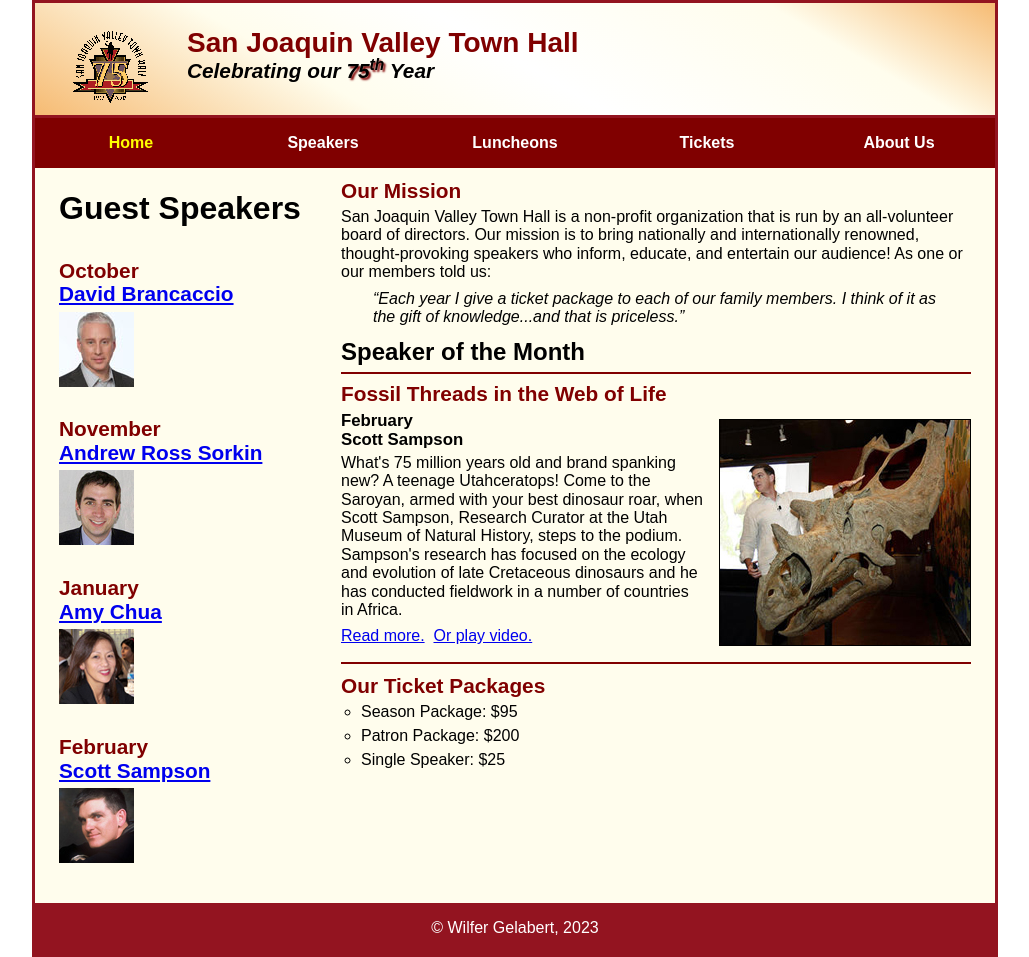
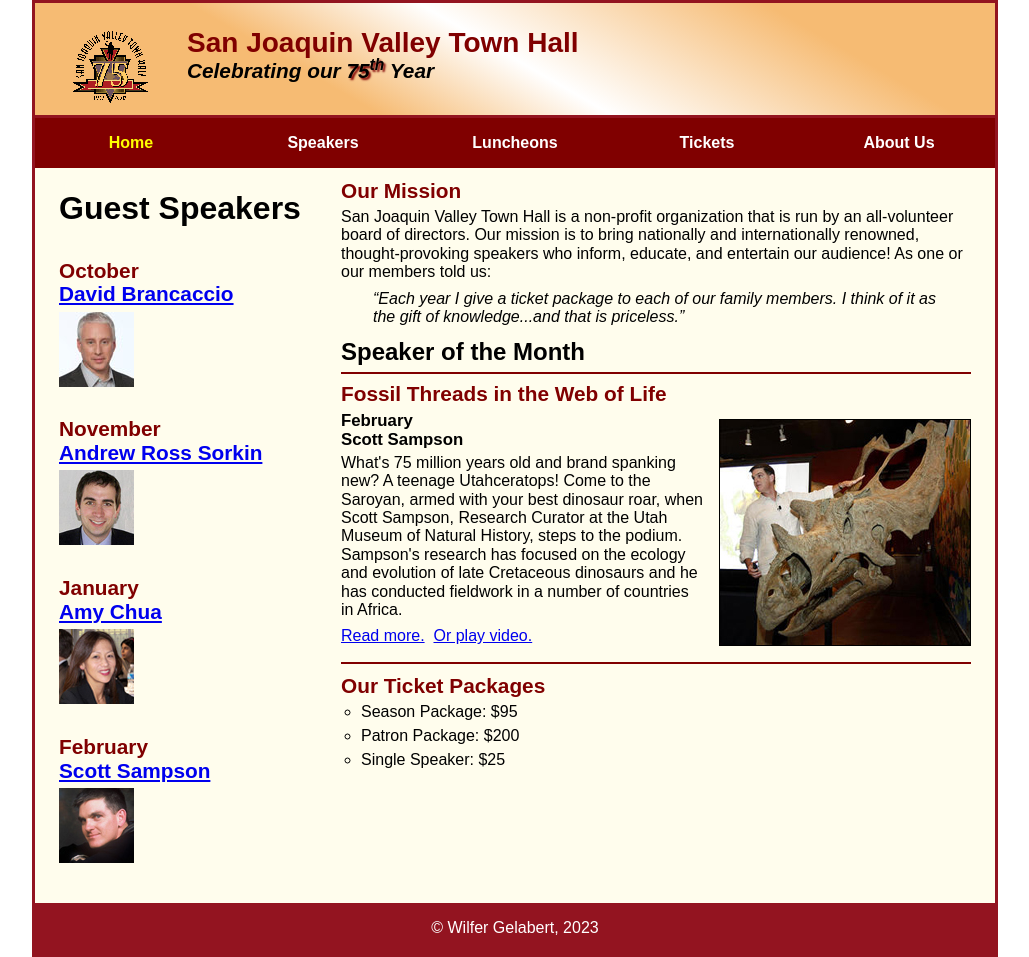
Before and after one commit to wg99nj/A11, a plain HTML site: page index.html in a window 1280 px wide. Shown: the whole page, without its empty margins (125-1154 px from the left). Drawn offline with nearby package versions, Linux system fonts and the light colour scheme; some packages are replaced by stand-ins of ours; a script that the page names is missing.

Commit message:
Update main.css

```diff
--- a/styles/main.css
+++ b/styles/main.css
@@ -25,11 +25,11 @@ header {
 		background-image: -moz-linear-gradient(
 	    30deg, #f6bb73 0%, #f6bb73 30%, white 50%, #f6bb73 80%, #f6bb73 100%);
 	background-image: -webkit-linear-gradient(
-	    30deg, #f6bb73 0%, #fffded 30%, white 50%, #fffded 80%, #f6bb73 100%);
+	    30deg, #f6bb73 0%, #f6bb73 30%, white 50%, #f6bb73 80%, #f6bb73 100%);
 	background-image: -o-linear-gradient(
-	    30deg, #f6bb73 0%, #fffded 30%, white 50%, #fffded 80%, #f6bb73 100%);
+	    30deg, #f6bb73 0%, #f6bb73 30%, white 50%, #f6bb73 80%, #f6bb73 100%);
 	background-image: linear-gradient(
-	    30deg, #f6bb73 0%, #fffded 30%, white 50%, #fffded 80%, #f6bb73 100%);
+	    30deg, #f6bb73 0%, #f6bb73 30%, white 50%, #f6bb73 80%, #f6bb73 100%);
 }
 header h2 {
 	font-size: 175%;
```
